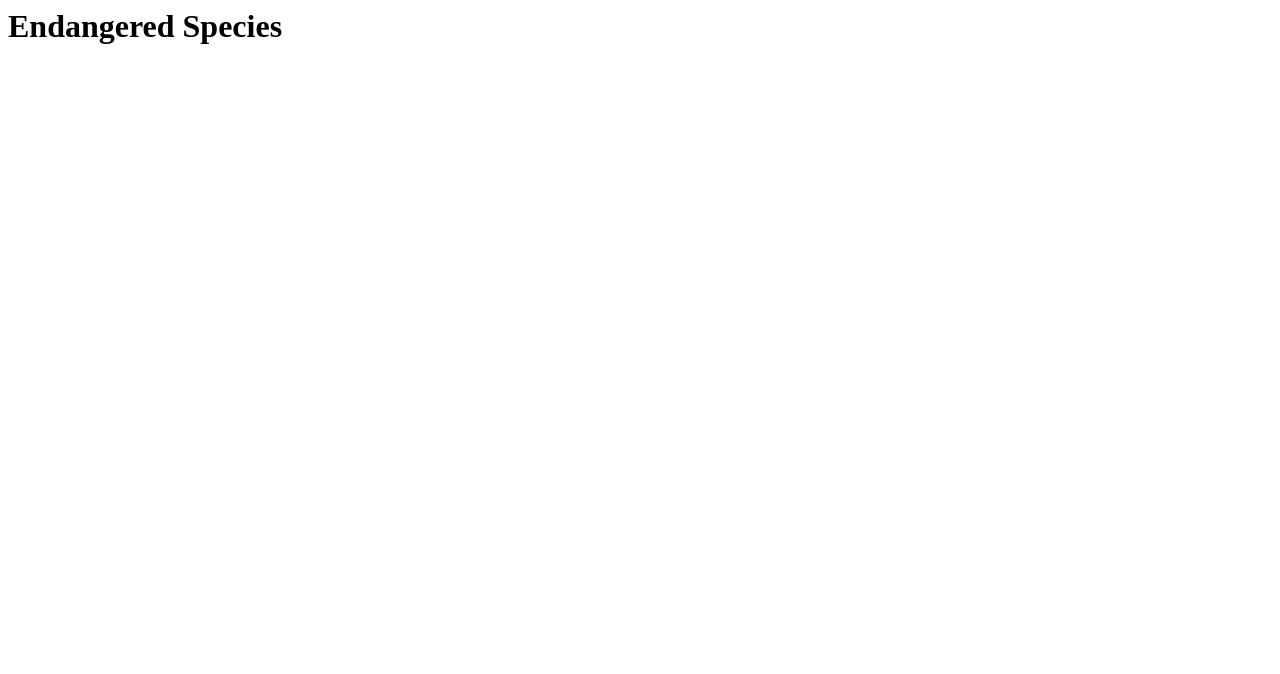
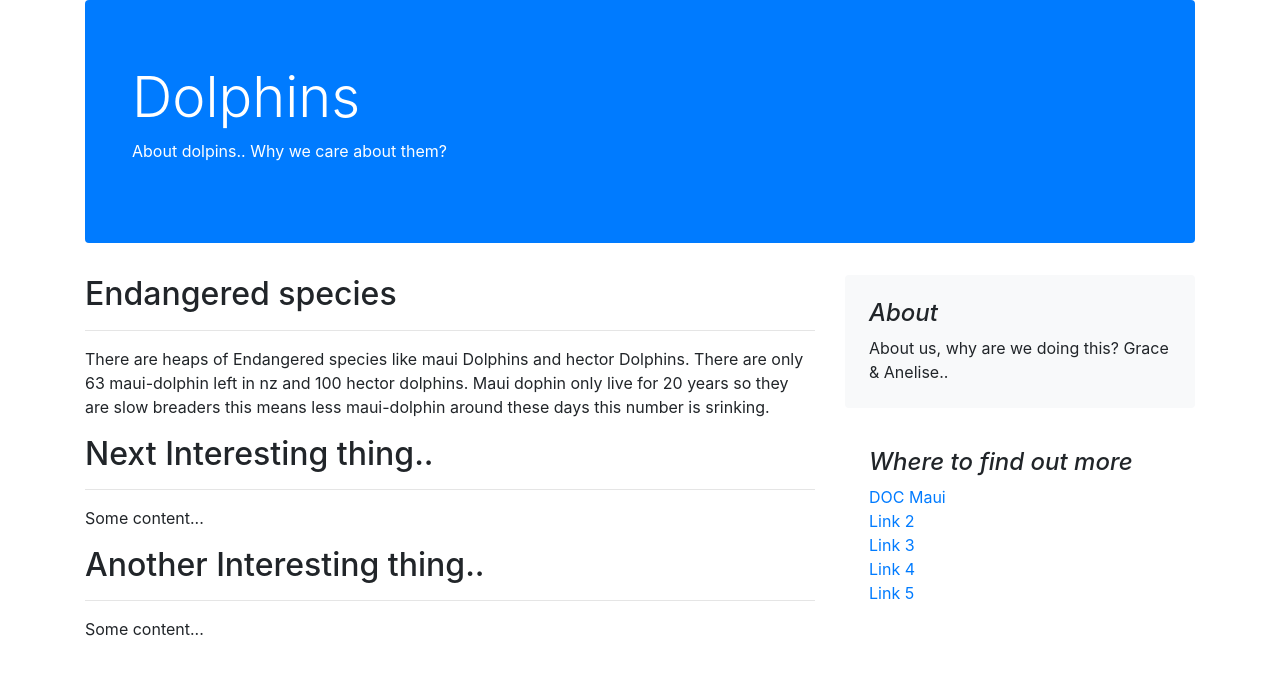
Before and after one commit to dwbclayton/graceweb, a plain HTML site: page index.html in a window 1280 px wide. Drawn offline with nearby package versions, Linux system fonts and the light colour scheme.

Commit message:
First set of changes

```diff
--- a/index.html
+++ b/index.html
@@ -1,8 +1,70 @@
 <html>
     <head>
-        <title>Endangered Specied</title>
+        <title>Endangered Dolphins</title>
+        <link rel="stylesheet" href="https://maxcdn.bootstrapcdn.com/bootstrap/4.0.0/css/bootstrap.min.css" integrity="sha384-Gn5384xqQ1aoWXA+058RXPxPg6fy4IWvTNh0E263XmFcJlSAwiGgFAW/dAiS6JXm" crossorigin="anonymous">
     </head>
     <body>
-        <h1>Endangered Species</h1>
+        <div class="container">
+            <header class="blog-header"></header>
+            <div class="jumbotron text-white rounded bg-primary">
+                <div class="col-md-6">
+                    <h1 class="display-4 font-itallic">Dolphins</h1>
+                    <p>About dolpins.. Why we care about them?</p>
+                </div>
+            </div>
+            <!-- <div class="col-md-4 nav-scroller py-1 mb-2">
+                    <nav class="nav d-flex justify-content-between">
+                      <a class="p-2 text-muted" href="facts.html">Dolphin Facts</a>
+                      <a class="p-2 text-muted" href="facts.html">More about Dolphins</a>
+                    </nav>
+                  </div> -->
+            <div class="row">
+
+            </div>
+        </div>
+        <div class="container">
+            <div class="row">
+                <div class="col-md-8">
+                    <div class="blog-post">
+                        <h2 class="blog-post-title">Endangered species </h2>
+                        <hr/>
+                        <p>There are heaps of Endangered species like maui Dolphins and hector Dolphins.
+                            There are only 63 maui-dolphin left in nz and 100 hector dolphins.
+                            Maui dophin only live for 20 years so they are slow breaders this means less
+                             maui-dolphin around these days this number is srinking.
+
+                             </p>
+                    </div>
+                    <div class="blog-post">
+                        <h2 class="blog-post-title">Next Interesting thing..</h2>
+                        <hr/>
+                        <p>Some content...</p>
+                    </div>
+                    <div class="blog-post">
+                        <h2 class="blog-post-title">Another Interesting thing..</h2>
+                        <hr/>
+                        <p>Some content...</p>
+                    </div>
+                </div>
+                <aside class="col-md-4 blog-sidebar">
+                    <div class="p-4 mb-3 bg-light rounded">
+                        <h4 class="font-italic">About</h4>
+                        <p class="mb-0">About us, why are we doing this? Grace & Anelise..</p>
+                    </div>
+                    <div class="p-4">
+                            <h4 class="font-italic">Where to find out more</h4>
+                            <ol class="list-unstyled mb-0">
+                              <li><a href="https://www.doc.govt.nz/nature/native-animals/marine-mammals/dolphins/maui-dolphin/facts/">DOC Maui</a></li>
+                              <li><a href="#">Link 2</a></li>
+                              <li><a href="#">Link 3</a></li>
+                              <li><a href="#">Link 4</a></li>
+                              <li><a href="#">Link 5</a></li>
+                            </ol>
+                          </div>
+                </aside>
+            </div>
+        </div>
+
+        </div>
     </body>
 </html>
```
Also changed, not shown: facts.html (added).
